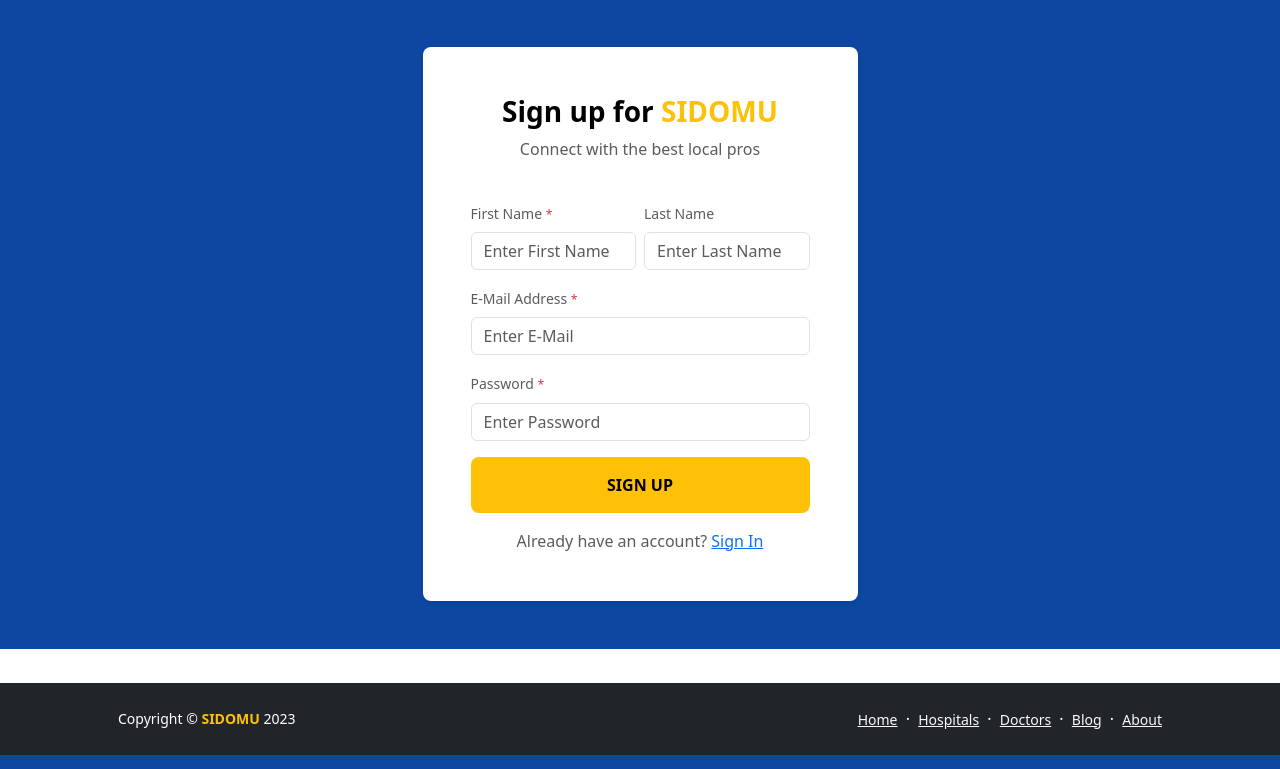
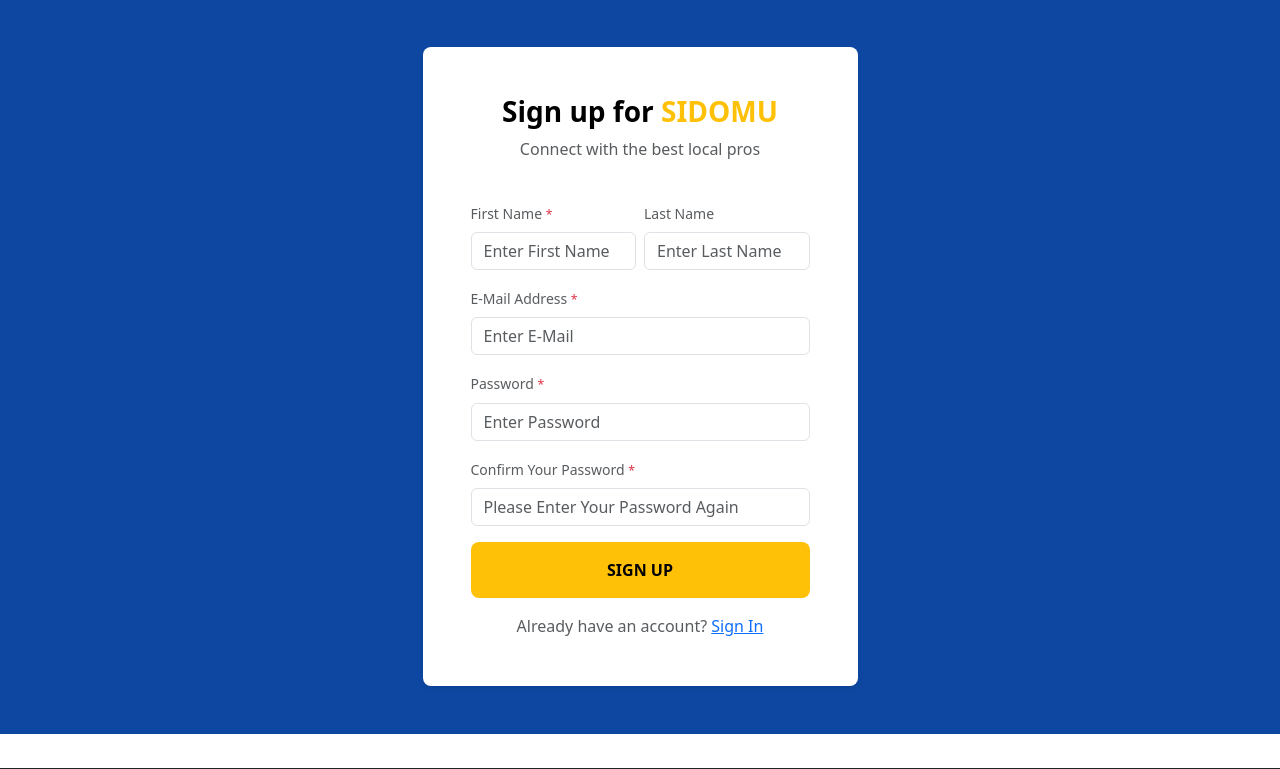
Before and after one commit to foxxesource/SIDOMU, a Flask app: page /register in a window 1280 px wide. Shown: the part 73-842 px from the top of the page. Run offline with Flask 3, Linux system fonts and the light colour scheme.

Commit message:
register form update

```diff
--- a/templates/about.html
+++ b/templates/about.html
@@ -5,7 +5,7 @@
     <meta charset="UTF-8">
     <meta http-equiv="X-UA-Compatible" content="IE=edge">
     <meta name="viewport" content="width=device-width, initial-scale=1.0">
-    <title>About Page</title>
+    <title>About | SIDOMU</title>
     <link href="https://cdn.jsdelivr.net/npm/bootstrap@5.3.0/dist/css/bootstrap.min.css" rel="stylesheet"
         integrity="sha384-9ndCyUaIbzAi2FUVXJi0CjmCapSmO7SnpJef0486qhLnuZ2cdeRhO02iuK6FUUVM" crossorigin="anonymous">
     <script src="https://cdn.jsdelivr.net/npm/bootstrap@5.3.0/dist/js/bootstrap.bundle.min.js"
--- a/templates/blog.html
+++ b/templates/blog.html
@@ -5,7 +5,7 @@
     <meta charset="UTF-8">
     <meta http-equiv="X-UA-Compatible" content="IE=edge">
     <meta name="viewport" content="width=device-width, initial-scale=1.0">
-    <title>Blog Page</title>
+    <title>Blog | SIDOMU</title>
     <link href="https://cdn.jsdelivr.net/npm/bootstrap@5.3.0/dist/css/bootstrap.min.css" rel="stylesheet"
         integrity="sha384-9ndCyUaIbzAi2FUVXJi0CjmCapSmO7SnpJef0486qhLnuZ2cdeRhO02iuK6FUUVM" crossorigin="anonymous">
     <script src="https://cdn.jsdelivr.net/npm/bootstrap@5.3.0/dist/js/bootstrap.bundle.min.js"
--- a/templates/doctor.html
+++ b/templates/doctor.html
@@ -5,7 +5,7 @@
     <meta charset="UTF-8">
     <meta http-equiv="X-UA-Compatible" content="IE=edge">
     <meta name="viewport" content="width=device-width, initial-scale=1.0">
-    <title>Home Page</title>
+    <title>Doctors | SIDOMU</title>
     <link href="https://cdn.jsdelivr.net/npm/bootstrap@5.3.0/dist/css/bootstrap.min.css" rel="stylesheet"
         integrity="sha384-9ndCyUaIbzAi2FUVXJi0CjmCapSmO7SnpJef0486qhLnuZ2cdeRhO02iuK6FUUVM" crossorigin="anonymous">
     <script src="https://cdn.jsdelivr.net/npm/bootstrap@5.3.0/dist/js/bootstrap.bundle.min.js"
--- a/templates/doctors-item.html
+++ b/templates/doctors-item.html
@@ -5,7 +5,7 @@
     <meta charset="UTF-8">
     <meta http-equiv="X-UA-Compatible" content="IE=edge">
     <meta name="viewport" content="width=device-width, initial-scale=1.0">
-    <title>Home Page</title>
+    <title>Doctors | Dr.Bintang Duinata</title>
     <link href="https://cdn.jsdelivr.net/npm/bootstrap@5.3.0/dist/css/bootstrap.min.css" rel="stylesheet"
         integrity="sha384-9ndCyUaIbzAi2FUVXJi0CjmCapSmO7SnpJef0486qhLnuZ2cdeRhO02iuK6FUUVM" crossorigin="anonymous">
     <script src="https://cdn.jsdelivr.net/npm/bootstrap@5.3.0/dist/js/bootstrap.bundle.min.js"
--- a/templates/register.html
+++ b/templates/register.html
@@ -5,7 +5,7 @@
     <meta charset="UTF-8">
     <meta http-equiv="X-UA-Compatible" content="IE=edge">
     <meta name="viewport" content="width=device-width, initial-scale=1.0">
-    <title>Login Page | SIDOMU</title>
+    <title>Register Page | SIDOMU</title>
     <link href="https://cdn.jsdelivr.net/npm/bootstrap@5.3.0-alpha3/dist/css/bootstrap.min.css" rel="stylesheet"
         integrity="sha384-KK94CHFLLe+nY2dmCWGMq91rCGa5gtU4mk92HdvYe+M/SXH301p5ILy+dN9+nJOZ" crossorigin="anonymous">
     <script src="https://cdn.jsdelivr.net/npm/bootstrap@5.3.0/dist/js/bootstrap.bundle.min.js"
@@ -105,6 +105,11 @@
                                         class="text-danger">*</small></label>
                                 <input type="password" class="form-control" placeholder="Enter Password">
                             </div>
+                            <div class="mb-3">
+                                <label class="form-label small text-muted">Confirm Your Password <small
+                                        class="text-danger">*</small></label>
+                                <input type="password" class="form-control" placeholder="Please Enter Your Password Again">
+                            </div>
                             <button type="button"
                                 class="btn btn-warning fw-bold fs-7 rounded-3 w-100 border-0 px-4 py-3 text-uppercase">Sign
                                 Up</button>
```
